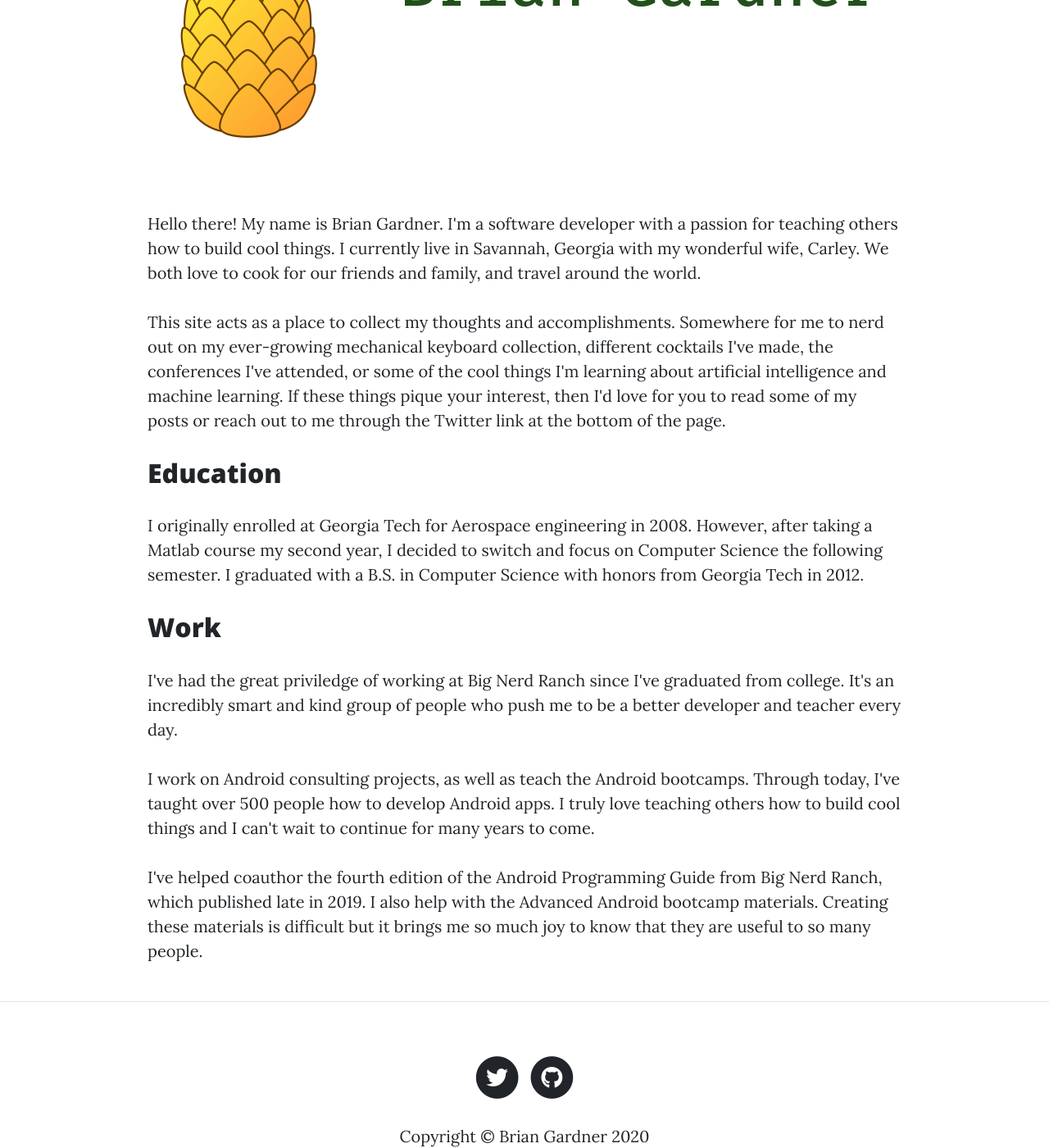
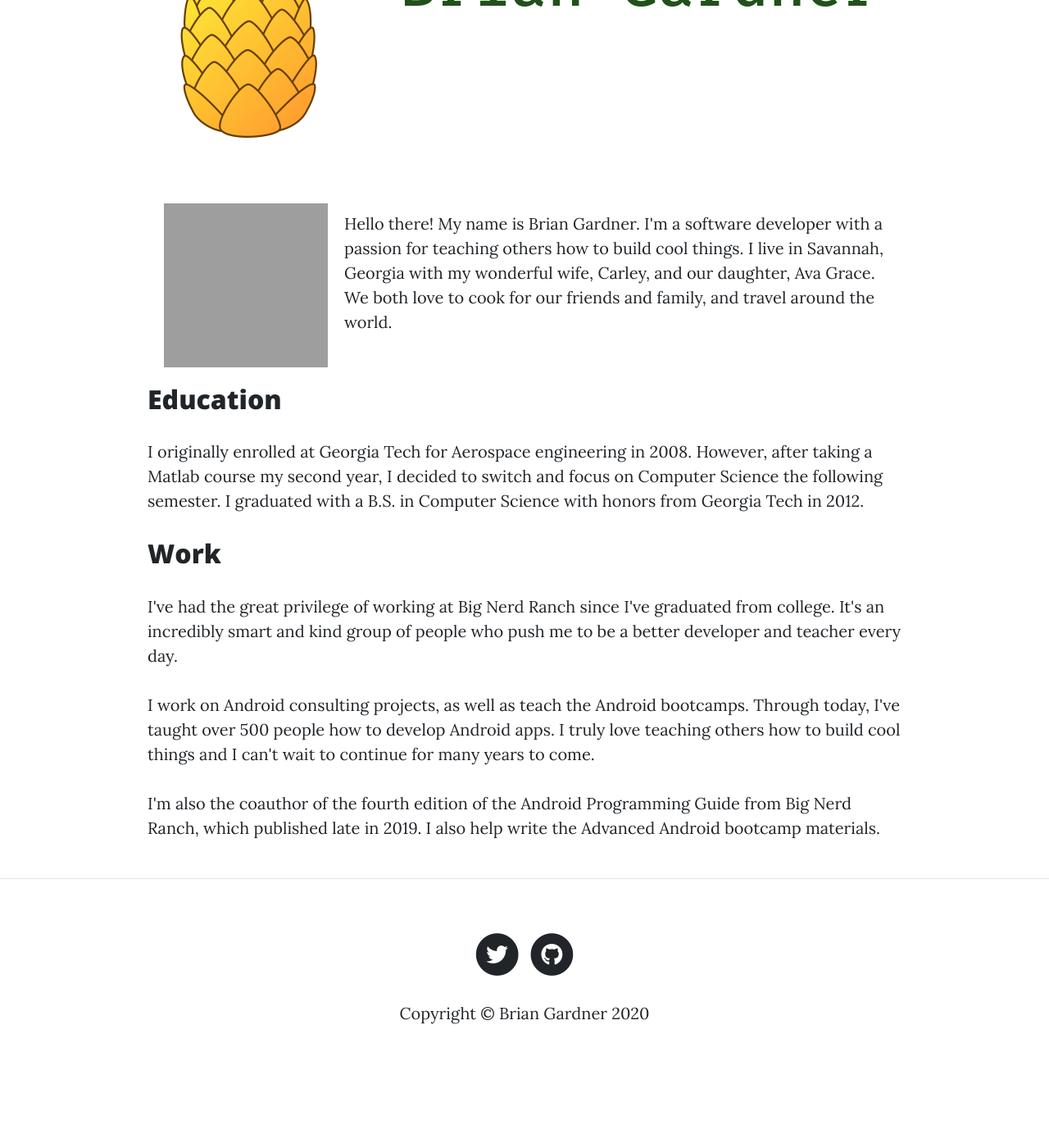
Before and after one commit to BrianGardnerAtl/website, a Jekyll site: the page built from about.html, in a window 1280 px wide and 1400 px high, scrolled down 222 px. Shown: the whole window at 82% size. Built offline with Jekyll 4.4.1, drawn with Linux system fonts in a browser that asks for light colours; after the commit the page ends 1568 px from its top, so only the background shows below that; grey boxes are pictures that could not be loaded.

Commit message:
Update about page

```diff
--- a/about.html
+++ b/about.html
@@ -2,28 +2,27 @@
 layout: default
 title: About
 ---
+
 <!-- Main Content -->
 <div class="container">
   <div class="row">
     <div class="col-lg-10 mx-auto">
+      <img
+        src="/img/headshot.jpeg"
+        class="float-left"
+        width="200px"
+        height="200px"
+        style="margin: 20px;"
+      />
       <p>
         Hello there! My name is Brian Gardner. I'm a software developer with a
-        passion for teaching others how to build cool things. I currently live
-        in Savannah, Georgia with my wonderful wife, Carley. We both love to
-        cook for our friends and family, and travel around the world.
+        passion for teaching others how to build cool things. I live in
+        Savannah, Georgia with my wonderful wife, Carley, and our daughter, Ava
+        Grace. We both love to cook for our friends and family, and travel
+        around the world.
       </p>
 
-      <p>
-        This site acts as a place to collect my thoughts and accomplishments.
-        Somewhere for me to nerd out on my ever-growing mechanical keyboard
-        collection, different cocktails I've made, the conferences I've
-        attended, or some of the cool things I'm learning about artificial
-        intelligence and machine learning. If these things pique your interest,
-        then I'd love for you to read some of my posts or reach out to me
-        through the Twitter link at the bottom of the page.
-      </p>
-
-      <h2>Education</h2>
+      <h2 style="clear: both;">Education</h2>
       <p>
         I originally enrolled at Georgia Tech for Aerospace engineering in 2008.
         However, after taking a Matlab course my second year, I decided to
@@ -33,7 +32,7 @@ title: About
 
       <h2>Work</h2>
       <p>
-        I've had the great priviledge of working at Big Nerd Ranch since I've
+        I've had the great privilege of working at Big Nerd Ranch since I've
         graduated from college. It's an incredibly smart and kind group of
         people who push me to be a better developer and teacher every day.
       </p>
@@ -46,14 +45,12 @@ title: About
       </p>
 
       <p>
-        I've helped coauthor the fourth edition of the Android Programming
+        I'm also the coauthor of the fourth edition of the Android Programming
         Guide from Big Nerd Ranch, which published late in 2019. I also help
-        with the Advanced Android bootcamp materials. Creating these
-        materials is difficult but it brings me so much joy to know that they
-        are useful to so many people.
+        write the Advanced Android bootcamp materials.
       </p>
     </div>
   </div>
 </div>
 
-<hr>
+<hr />
```
